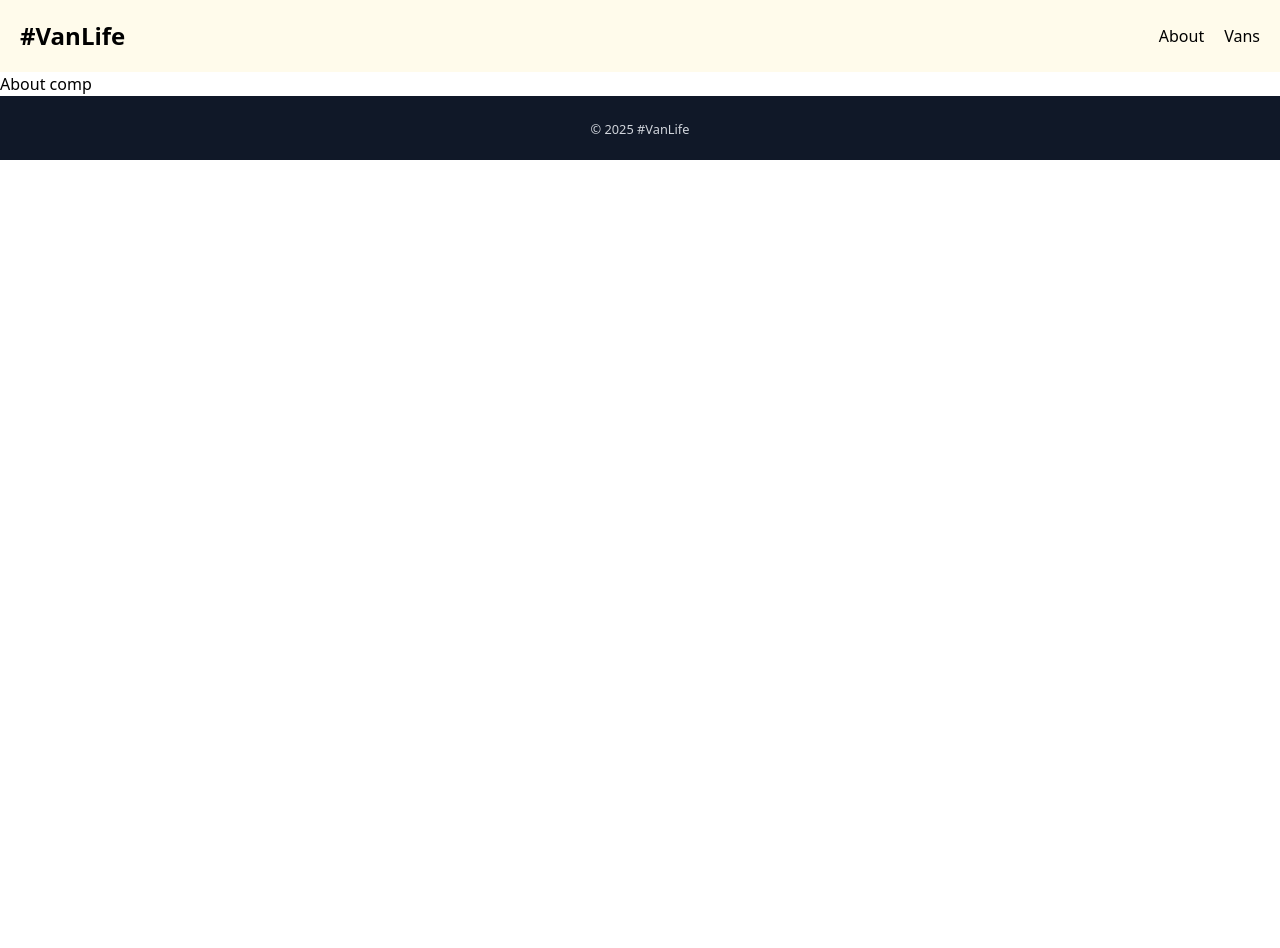
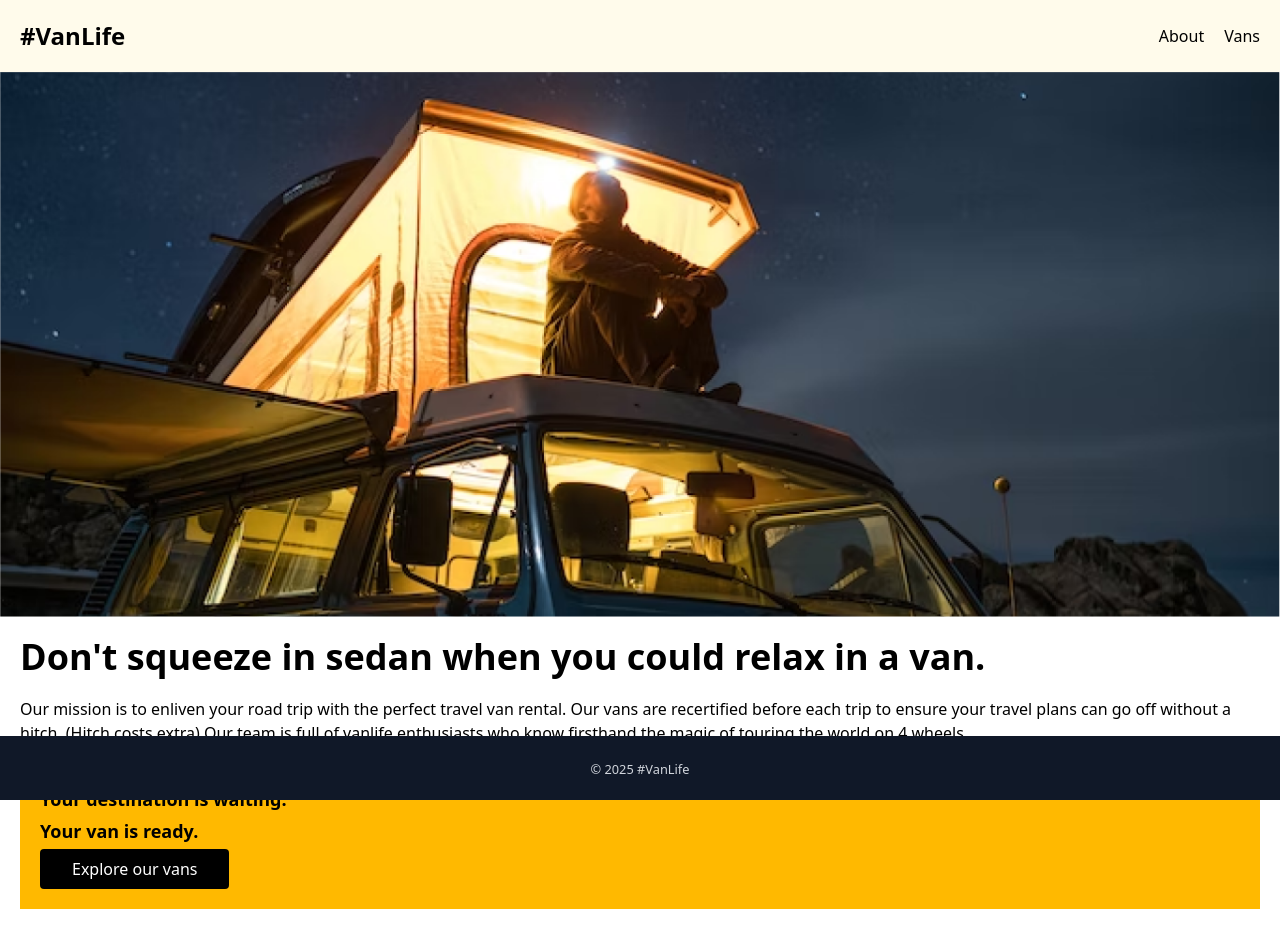
Before and after one commit to Honey-Sharma-git/vanlife-project, a React (Vite) app: page /about in a window 1280 px wide. Shown: the top 948 px of the page. Before the commit the page ends 800 px from the top, so only its background shows below. Built offline with nearby package versions, Linux system fonts and the light colour scheme.

Commit message:
Add About comp

```diff
--- a/src/pages/About.jsx
+++ b/src/pages/About.jsx
@@ -1,10 +1,35 @@
 import { Footer } from "../components/Footer";
 import { Navbar } from "../components/Navbar";
+import { Link } from "react-router-dom";
+import bgImg from "../assets/images/about-hero.png";
 export const About = () => {
   return (
     <main>
       <Navbar />
-      <h1>About comp</h1>
+      <img src={bgImg} alt="about image" />
+      <article className="p-5 flex flex-col gap-5">
+        <h2 className="font-bold text-4xl">
+          Don't squeeze in sedan when you could relax in a van.
+        </h2>
+        <p>
+          Our mission is to enliven your road trip with the perfect travel van
+          rental. Our vans are recertified before each trip to ensure your
+          travel plans can go off without a hitch. (Hitch costs extra) Our team
+          is full of vanlife enthusiasts who know firsthand the magic of touring
+          the world on 4 wheels
+        </p>
+
+        <section className="bg-amber-400 p-5 flex flex-col gap-1 items-start">
+          <p className="font-bold text-lg">Your destination is waiting.</p>
+          <p className="font-bold text-lg">Your van is ready.</p>
+          <Link
+            className="rounded-sm bg-black text-white p-2 px-8"
+            to={"/vans"}
+          >
+            Explore our vans
+          </Link>
+        </section>
+      </article>
       <Footer />
     </main>
   );
```
